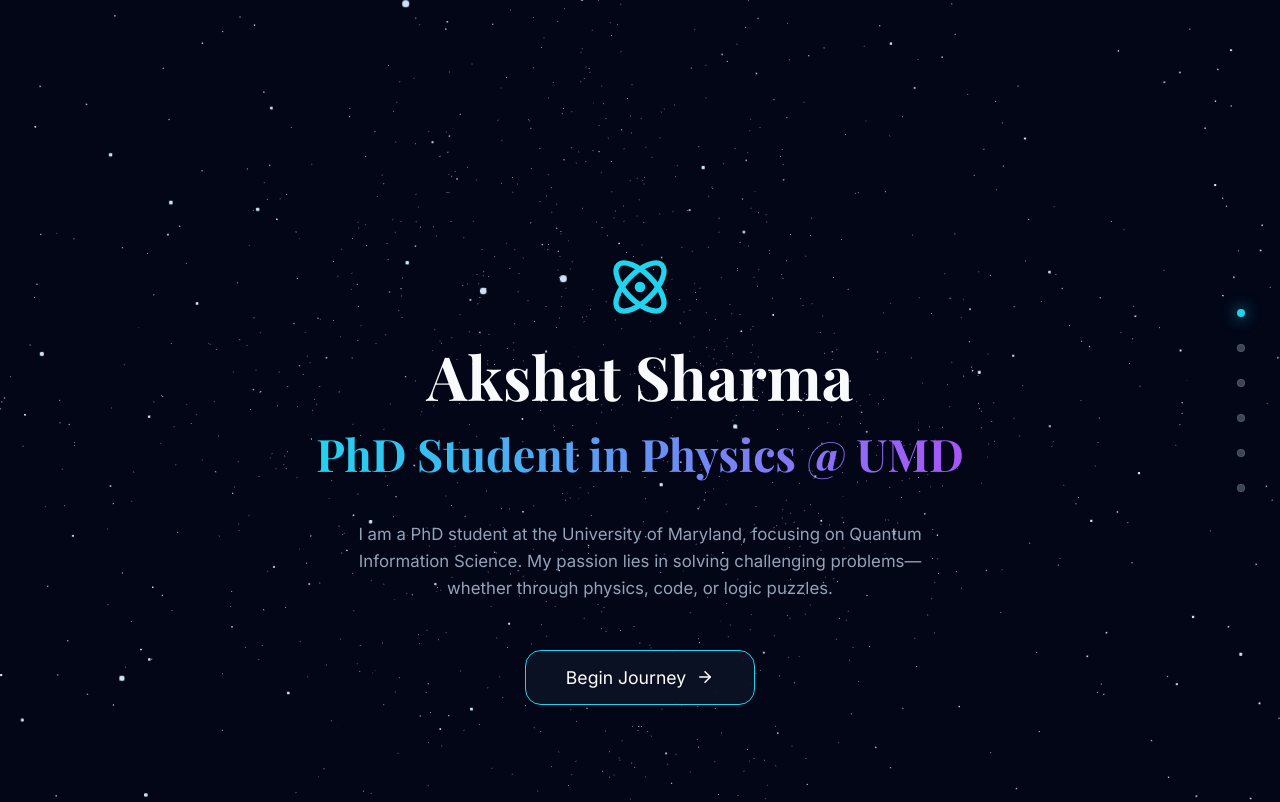
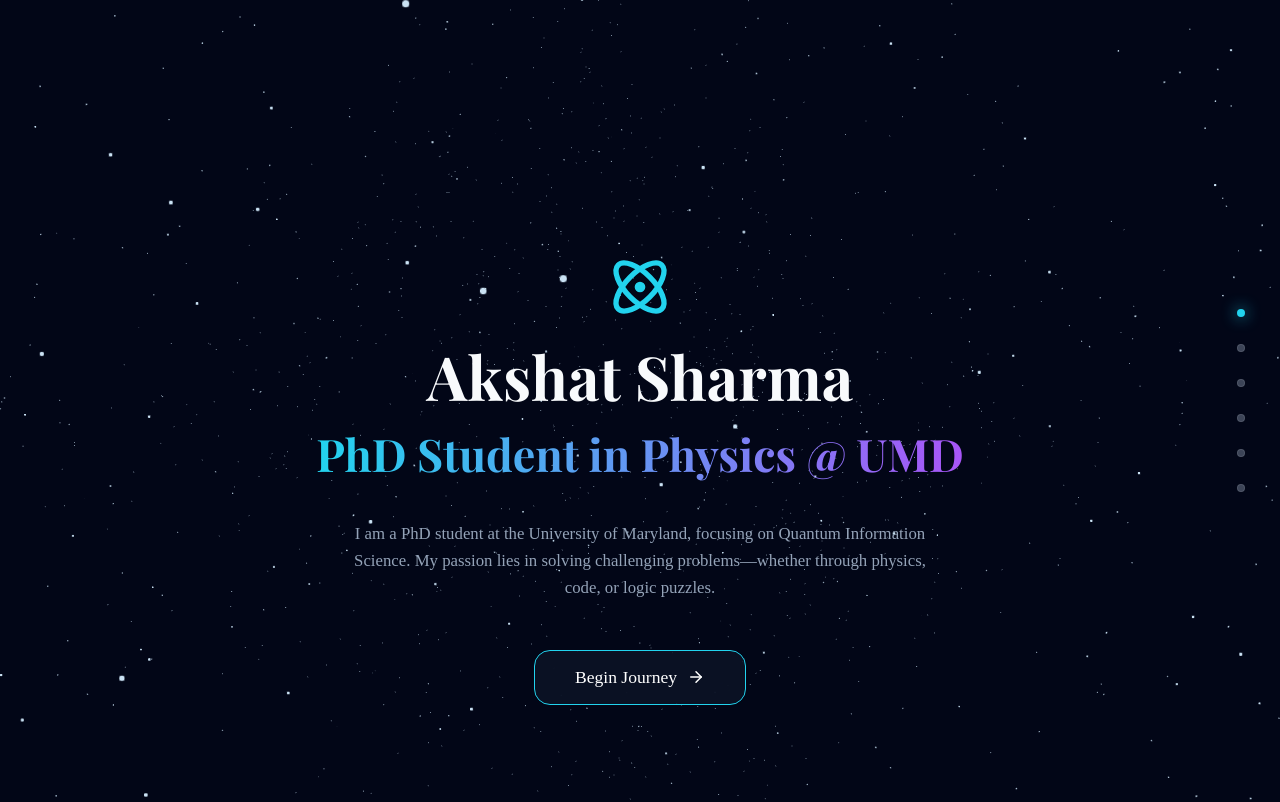
Before and after one commit to speedcoder107/AkshatSharmaPersonalPortfolio, a React (Vite) app: page / in a window 1280 px wide. Shown: the top 802 px of the page. Built offline with nearby package versions, Linux system fonts and the light colour scheme.

Commit message:
changed font

```diff
--- a/index.html
+++ b/index.html
@@ -7,7 +7,7 @@
     <title>Akshat Sharma | Quantum Physics & Computation</title>
     <link rel="preconnect" href="https://fonts.googleapis.com">
     <link rel="preconnect" href="https://fonts.gstatic.com" crossorigin>
-    <link href="https://fonts.googleapis.com/css2?family=Inter:wght@400;500;700&family=Playfair+Display:wght@700&family=Fira+Code&display=swap" rel="stylesheet">
+    <link href="https://fonts.googleapis.com/css2?family=Playfair+Display:wght@700&family=Fira+Code&display=swap" rel="stylesheet">
   </head>
   <body>
     <div id="root"></div>
--- a/src/styles/variables.scss
+++ b/src/styles/variables.scss
@@ -10,7 +10,7 @@
 
 // Typography
 $font-heading: 'Playfair Display', serif;
-$font-body: 'Inter', sans-serif;
+$font-body: 'Times New Roman', Times, serif;
 $font-mono: 'Fira Code', 'Roboto Mono', monospace;
 
 // Transitions
```
